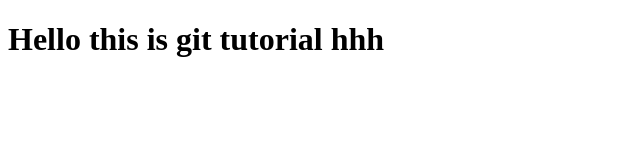
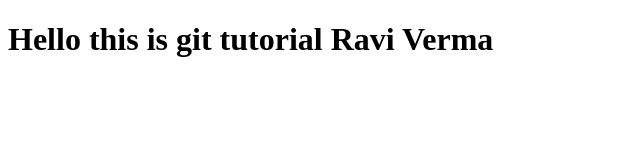
Before and after one commit to ravi-verma-metacube/git-tutorials, a plain HTML site: page index.html in a window 1280 px wide. Shown: the whole page, without its empty margins (0-640 px from the left). Drawn offline with Linux system fonts and the light colour scheme.

Commit message:
this is my second commit

```diff
--- a/index.html
+++ b/index.html
@@ -3,6 +3,6 @@
 <html xmlns="http://www.w3.org/1999/xhtml">
   <html>
     <body>
-      <h1> Hello this is git tutorial hhh</h1>
+      <h1> Hello this is git tutorial Ravi Verma</h1>
     </body>
   </html>
```
